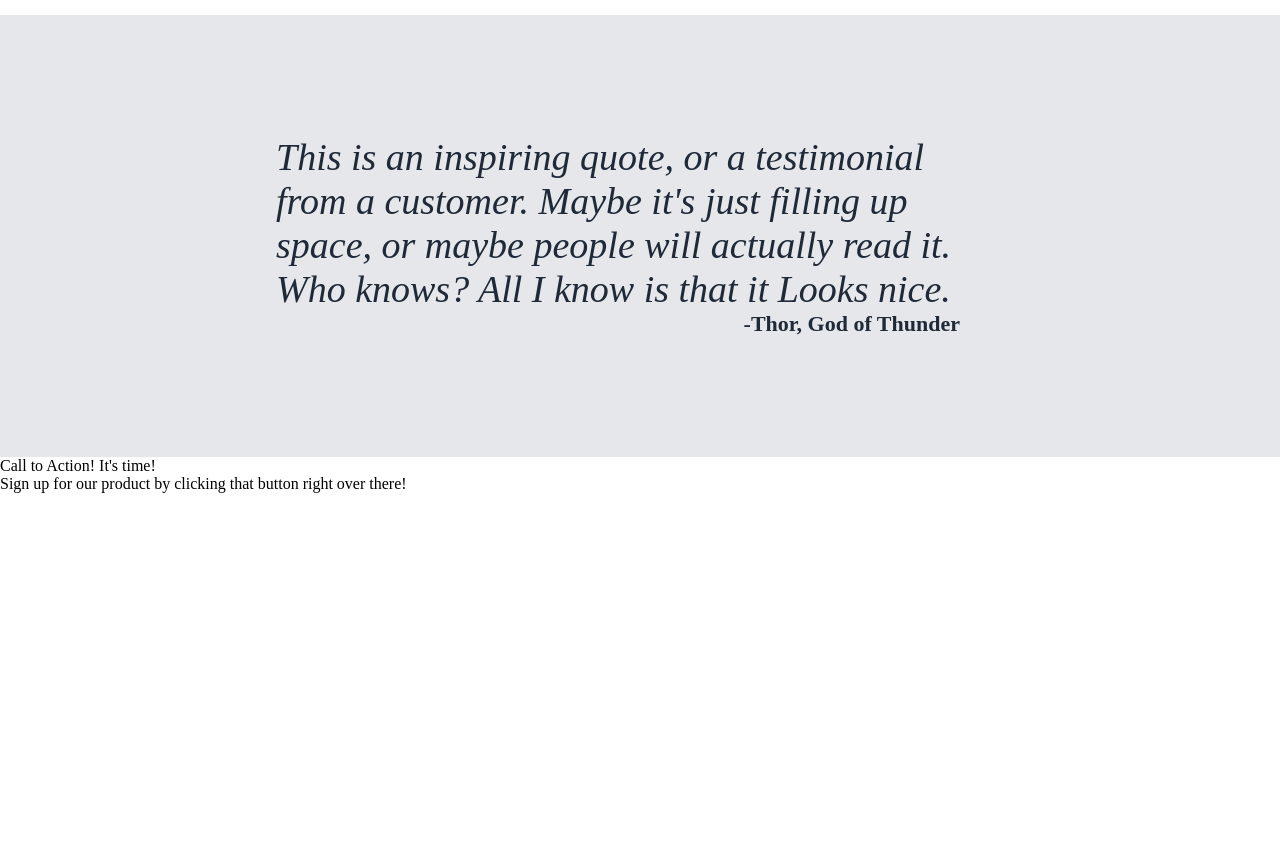
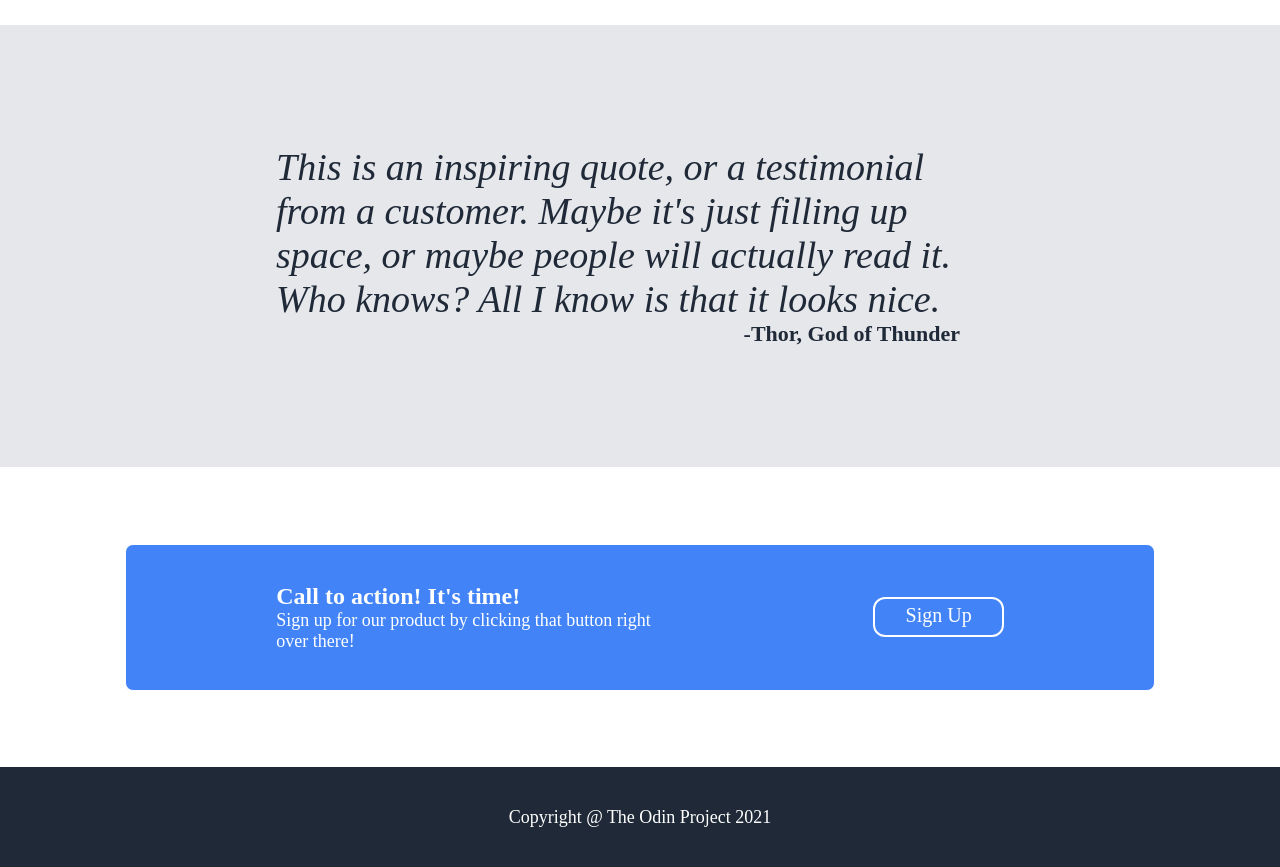
Before and after one commit to yphuang94/Landing-page, a plain HTML site: page index.html in a window 1280 px wide. Shown: the part 1120-1987 px from the top of the page. Before the commit the page ends 1613 px from the top, so only its background shows below. Drawn offline with Linux system fonts and the light colour scheme.

Commit message:
add finishing touches and simplify code

```diff
--- a/index.html
+++ b/index.html
@@ -23,7 +23,7 @@
             <div class="one-awesome">
                 <div class="awesome-main">This website is awesome</div>
                 <div class="awesome-sub">This website has some subtext that goes here under the main title. It's a smaller font and the color is lower contrast</div>
-                <button class="one-signup">Sign Up</button>
+                <div class="one-signup">Sign up</div>
             </div>
             <div class="one-image">
                 <div class="placeholder">
@@ -56,18 +56,22 @@
     </div>
 
     <div class="section-three">
-        <div class="quote"><em>This is an inspiring quote, or a testimonial from a customer. Maybe it's just filling up space, or maybe people will actually read it. Who knows? All I know is that it Looks nice.</em></div>
+        <div class="quote"><em>This is an inspiring quote, or a testimonial from a customer. Maybe it's just filling up space, or maybe people will actually read it. Who knows? All I know is that it looks nice.</em></div>
         <div class="author">-Thor, God of Thunder</div>
     </div>
 
     <div class="section-four">
         <div class="center-body">
             <div class="center-body-left">
-                <div class="action">Call to Action! It's time!</div>
+                <div class="action">Call to action! It's time!</div>
                 <div class="directions">Sign up for our product by clicking that button right over there!</div>
             </div>
-            <div class="two-signup"></div>
+            <div class="two-signup">Sign Up</div>
         </div>
+    </div>
+
+    <div class="section-five">
+        <div class="copyright">Copyright @ The Odin Project 2021</div>
     </div>
 
 </body>
--- a/style.css
+++ b/style.css
@@ -54,11 +54,15 @@ body {
 
 .one-signup {
     background-color: #3882F6;
-    width: 20%;
+    width: 25%;
     height: 30px;
     color: white;
     border-radius: 8px;
     margin-top: 10px;
+    text-align: center;
+    padding-top: 10px;
+    font-size: 18px;
+    font-weight: 700;
 }
 
 .awesome-main {
@@ -153,3 +157,64 @@ body {
 }
 
 /*Section-four*/
+
+.section-four {
+    display: flex;
+    justify-content: center;
+    align-items: center;
+    height: 300px;
+}
+
+.center-body {
+    display: flex;
+    background-color: rgb(66, 132, 247);
+    height: 35%;
+    padding: 20px 150px;
+    border: 1px solid white;
+    border-radius: 8px;
+}
+
+.center-body-left {
+    margin-right: 200px;
+    margin-top: auto;
+    margin-bottom: auto;
+    color: white;
+}
+
+.action {
+    font-size: 24px;
+    font-weight: 700;
+}
+
+.directions {
+    font-size: 18px;
+}
+
+.two-signup {
+    margin-top: auto;
+    margin-bottom: auto;
+    border: 2px solid white;
+    border-radius: 12px;
+    width: 20%;
+    height: 30%;
+    text-align: center;
+    padding-top: 5px;
+    font-size: 20px;
+    font-weight: 500;
+    color: white;
+}
+
+/*Section-five*/
+
+.section-five {
+    background-color: #1F2937;
+    display: flex;
+    justify-content: center;
+    align-items: center;
+    height: 100px;
+}
+
+.copyright {
+    color: white;
+    font-size: 18px;
+}
```
